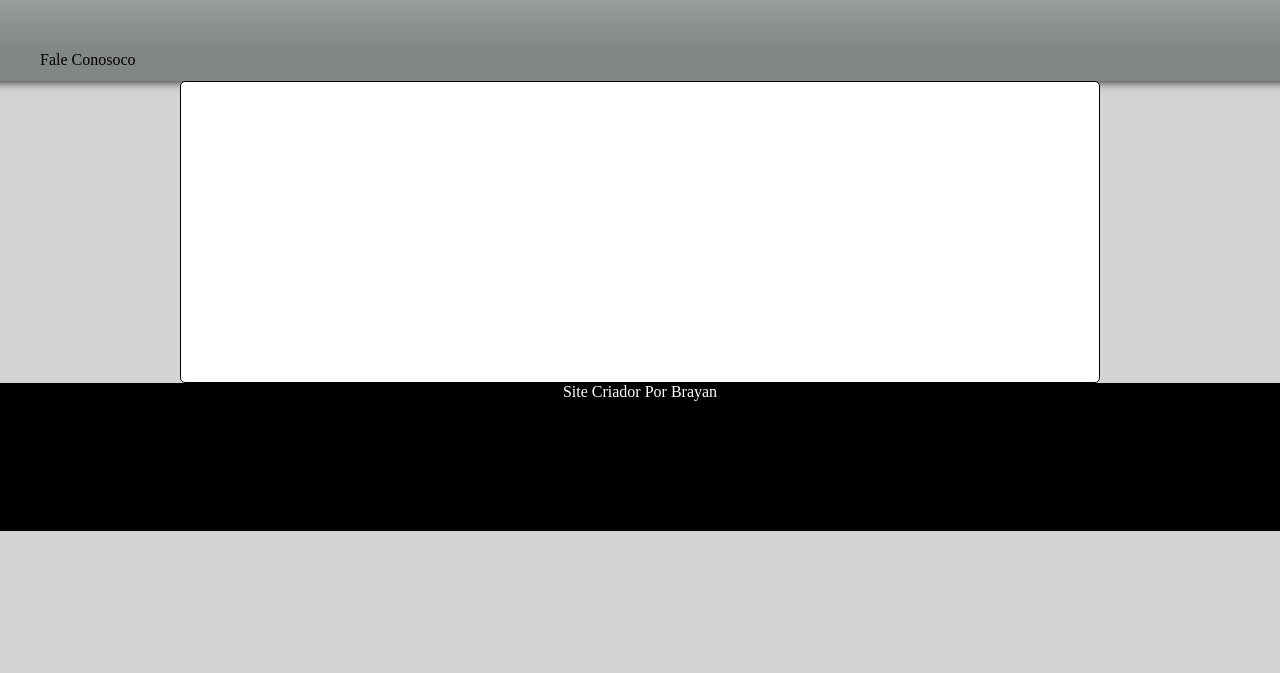
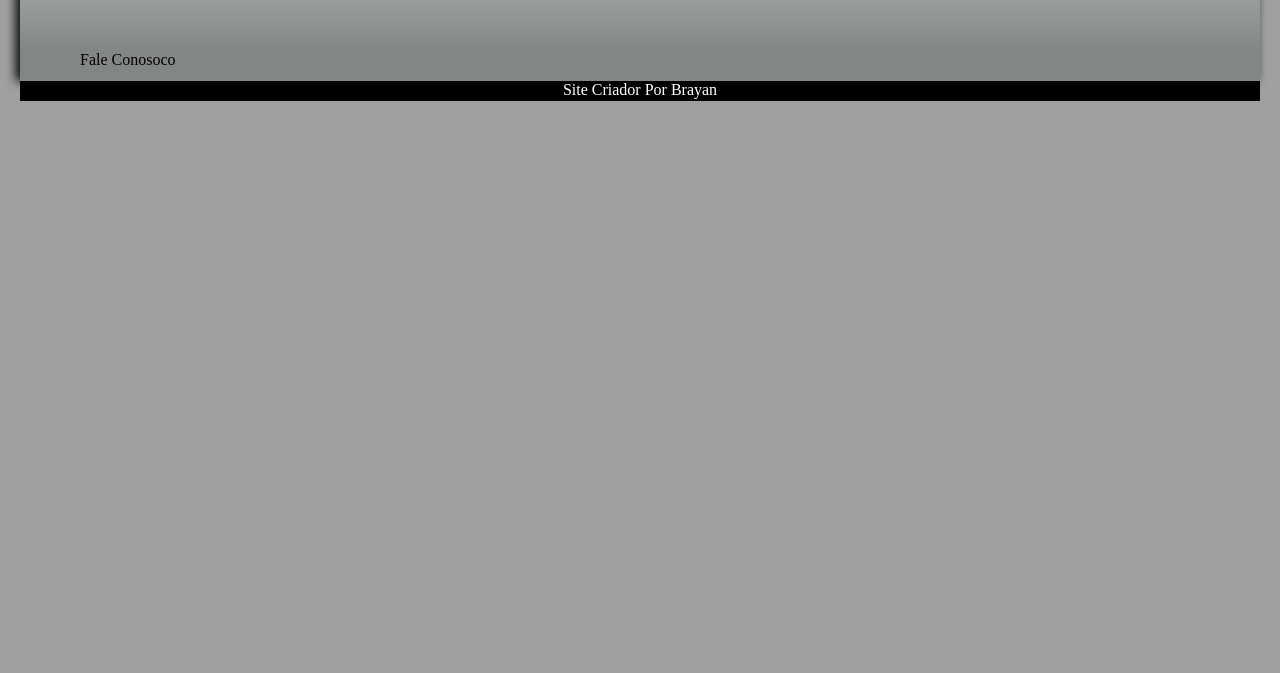
Before and after one commit to BrayanHerbert/edycris, a plain HTML site: page index.html in a window 1280 px wide. Shown: the part 127-800 px from the top of the page. Drawn offline with Linux system fonts and the light colour scheme.

Commit message:
atualizei

```diff
--- a/index.html
+++ b/index.html
@@ -7,7 +7,8 @@
     <link rel="stylesheet" href="style.css">
     <style>
 
-           da
+
+
 
     </style>
 </head>
@@ -20,9 +21,6 @@
         <a href="https://wa.me/message/7VHYTMOEAVM3K1" target="_blank">Fale Conosoco</a>
 
     </nav>
-    <main>
-
-    </main>
 
 
 
--- a/style.css
+++ b/style.css
@@ -8,9 +8,13 @@
 }
 
 body{
+
      background-color: #d4d4d4;
-     background-image: url('../site-edycris/imagens/sofa-parede.jpg');
-     margin: -20px;
+     background-color: rgb(160, 160, 160);
+     margin-top: -20px;
+     margin-left: 20px;
+     margin-right: 20px;
+
 
 
 }
@@ -81,6 +85,7 @@ main{
     margin-left: 200px;
     margin-right: 200px;
     height: 300px;
+    width: 291px;
     font-family: Arial, Helvetica, sans-serif;
     text-align: justify;
     line-height: 2em;
@@ -96,11 +101,9 @@ main h1{
 
 
 
-
-
 footer{
     background-color: black;
     color: white;
     text-align: center;
-    height: 148px;
+    height: 20px;
 }
```
